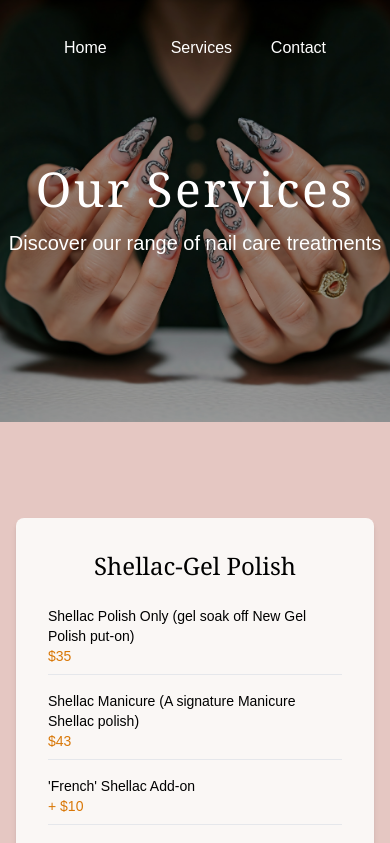
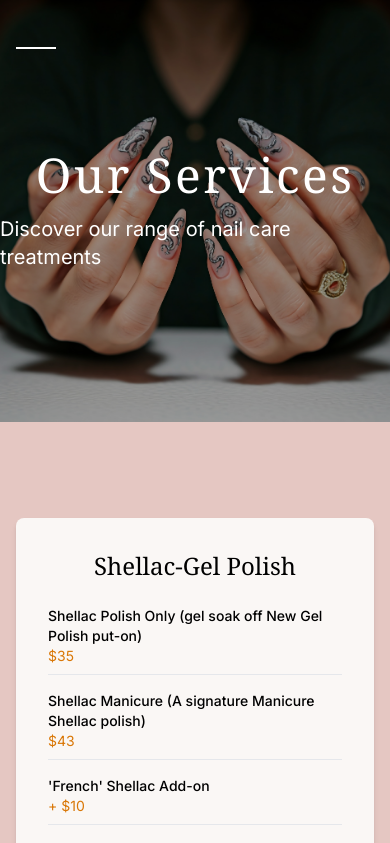
Before and after one commit to JOATLGTM/Amelia-nail-salon, a Next.js app: page /services in a window 390 px wide. Shown: the top 843 px of the page. Built offline with nearby package versions, Linux system fonts and the light colour scheme.

Commit message:
added hamburger icon to mobile response. added animation

```diff
--- /dev/null
+++ b/app/contact/page.jsx
@@ -0,0 +1,7 @@
+import React from "react";
+
+const page = () => {
+	return <div></div>;
+};
+
+export default page;
--- a/app/layout.js
+++ b/app/layout.js
@@ -1,14 +1,19 @@
 import "./globals.css";
+import { Inter } from "next/font/google";
+
+const inter = Inter({ subsets: ["latin"] });
 
 export const metadata = {
 	title: "Amelia Nail Salon",
-	description: "Columbus Nail Salon ready to make your nails",
+	description: "The best nails in Columbus",
 };
 
 export default function RootLayout({ children }) {
 	return (
 		<html lang="en">
-			<body>{children}</body>
+			<body className={inter.className}>
+				<div className="relative min-h-screen">{children}</div>
+			</body>
 		</html>
 	);
 }
--- /dev/null
+++ b/components/mobile-sidebar.jsx
@@ -0,0 +1,98 @@
+"use client";
+
+import { useState, useEffect } from "react";
+import Link from "next/link";
+import { Menu, X } from "lucide-react";
+
+export default function MobileSidebar() {
+	const [isOpen, setIsOpen] = useState(false);
+
+	useEffect(() => {
+		const closeOnEscape = (e) => {
+			if (e.key === "Escape") setIsOpen(false);
+		};
+
+		document.addEventListener("keydown", closeOnEscape);
+		return () => document.removeEventListener("keydown", closeOnEscape);
+	}, []);
+
+	return (
+		<>
+			<button
+				className="md:hidden text-white p-2 z-50 relative"
+				onClick={() => setIsOpen(!isOpen)}
+				aria-label={isOpen ? "Close menu" : "Open menu"}
+			>
+				<div className="w-6 h-6 flex items-center justify-center">
+					<span
+						className={`transform transition-all duration-300 ease-in-out ${
+							isOpen ? "rotate-45 translate-y-1.5" : ""
+						} absolute w-full h-0.5 bg-current`}
+					></span>
+					<span
+						className={`transform transition-all duration-300 ease-in-out ${
+							isOpen ? "opacity-0" : ""
+						} absolute w-full h-0.5 bg-current`}
+					></span>
+					<span
+						className={`transform transition-all duration-300 ease-in-out ${
+							isOpen ? "-rotate-45 -translate-y-1.5" : ""
+						} absolute w-full h-0.5 bg-current`}
+					></span>
+				</div>
+			</button>
+
+			{isOpen && (
+				<div
+					className="fixed inset-0 bg-black bg-opacity-50 z-50"
+					onClick={() => setIsOpen(false)}
+				>
+					<div
+						className={`fixed top-0 left-0 bottom-0 w-64 bg-white shadow-lg transform transition-transform duration-300 ease-in-out ${
+							isOpen ? "translate-x-0" : "-translate-x-full"
+						}`}
+						onClick={(e) => e.stopPropagation()}
+					>
+						<div className="p-4 flex justify-between items-center border-b">
+							<h2 className="text-xl font-semibold">Menu</h2>
+							{/* <button onClick={() => setIsOpen(false)} aria-label="Close menu">
+                <X size={24} />
+              </button> */}
+						</div>
+						<nav className="p-4">
+							<ul className="space-y-4">
+								<li>
+									<Link
+										href="/"
+										className="text-gray-800 hover:text-amber-600 transition-colors"
+										onClick={() => setIsOpen(false)}
+									>
+										Home
+									</Link>
+								</li>
+								<li>
+									<Link
+										href="/services"
+										className="text-gray-800 hover:text-amber-600 transition-colors"
+										onClick={() => setIsOpen(false)}
+									>
+										Services
+									</Link>
+								</li>
+								<li>
+									{/* <Link
+                    href="/contact"
+                    className="text-gray-800 hover:text-amber-600 transition-colors"
+                    onClick={() => setIsOpen(false)}
+                  >
+                    Contact
+                  </Link> */}
+								</li>
+							</ul>
+						</nav>
+					</div>
+				</div>
+			)}
+		</>
+	);
+}
--- a/components/nav-bar.jsx
+++ b/components/nav-bar.jsx
@@ -1,31 +1,48 @@
+"use client";
+
 import Link from "next/link";
+import { usePathname } from "next/navigation";
+import MobileSidebar from "./mobile-sidebar";
 
 export default function NavBar() {
+	const pathname = usePathname();
+
 	return (
 		<nav className="absolute top-0 left-0 right-0 z-50">
-			<div className="container mx-auto">
+			<div className="container mx-auto px-4">
 				<div className="flex items-center justify-between h-24">
-					<div className="flex items-center space-x-8 pl-12">
+					<MobileSidebar />
+					<div className="hidden md:flex items-center space-x-8 pl-12">
 						<Link
 							href="/"
-							className="text-white hover:text-gray-200 transition-colors px-4 py-2"
+							className={`text-white hover:text-gray-200 transition-colors px-4 py-2 ${
+								pathname === "/"
+									? "border-b-2 border-white"
+									: ""
+							}`}
 						>
 							Home
 						</Link>
 						<Link
 							href="/services"
-							className="text-white hover:text-gray-200 transition-colors px-4 py-2"
+							className={`text-white hover:text-gray-200 transition-colors px-4 py-2 ${
+								pathname === "/services"
+									? "border-b-2 border-white"
+									: ""
+							}`}
 						>
 							Services
 						</Link>
 					</div>
-					<div className="pr-12">
-						<Link
-							href="/contact"
-							className="text-white hover:text-gray-200 transition-colors px-4 py-2"
-						>
-							Contact
-						</Link>
+					<div className="hidden md:block pr-12">
+						{/* <Link
+              href="/contact"
+              className={`text-white hover:text-gray-200 transition-colors px-4 py-2 ${
+                pathname === "/contact" ? "border-b-2 border-white" : ""
+              }`}
+            >
+              Contact
+            </Link> */}
 					</div>
 				</div>
 			</div>
```
